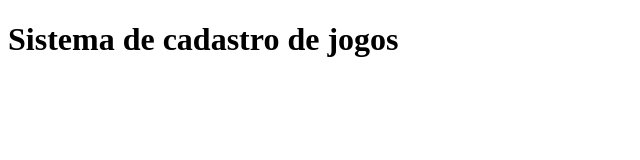
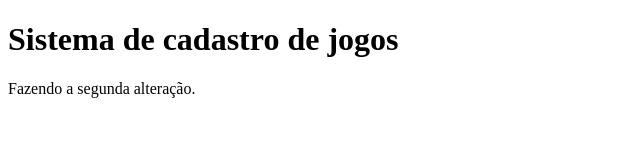
Before and after one commit to Monaraalmeida/sistema-de-cadastro, a plain HTML site: page index.html in a window 1280 px wide. Shown: the whole page, without its empty margins (0-640 px from the left). Drawn offline with Linux system fonts and the light colour scheme.

Commit message:
alterando2

```diff
--- a/index.html
+++ b/index.html
@@ -11,3 +11,5 @@
     <script src="app.js"></script>
 </body>
 </html>
+
+Fazendo a segunda alteração.
```
